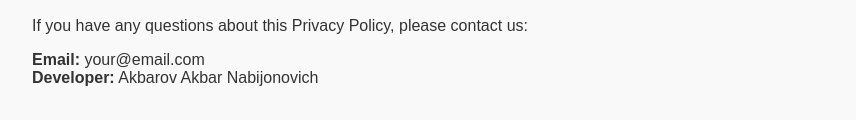
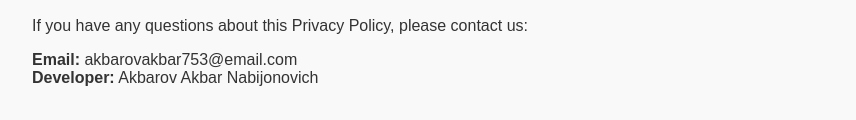
Before and after one commit to GRUMM7506/privacy_policy, a plain HTML site: page index.html in a window 1280 px wide. Shown: the part 1860-1980 px from the top of the page, without its empty margins (208-1064 px from the left). Drawn offline with Linux system fonts and the light colour scheme.

Commit message:
Update index.html

```diff
--- a/index.html
+++ b/index.html
@@ -90,7 +90,7 @@
 
   <h2>12. Contact Us</h2>
   <p>If you have any questions about this Privacy Policy, please contact us:</p>
-  <p><strong>Email:</strong> your@email.com<br/>
+  <p><strong>Email:</strong> akbarovakbar753@email.com<br/>
      <strong>Developer:</strong> Akbarov Akbar Nabijonovich</p>
 </body>
 </html>
```
